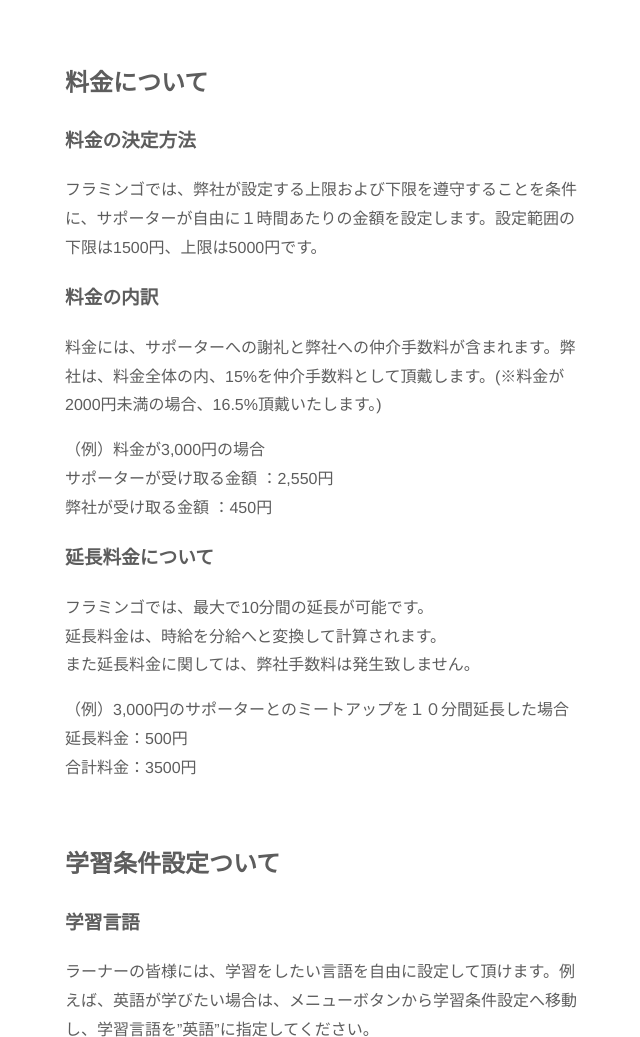
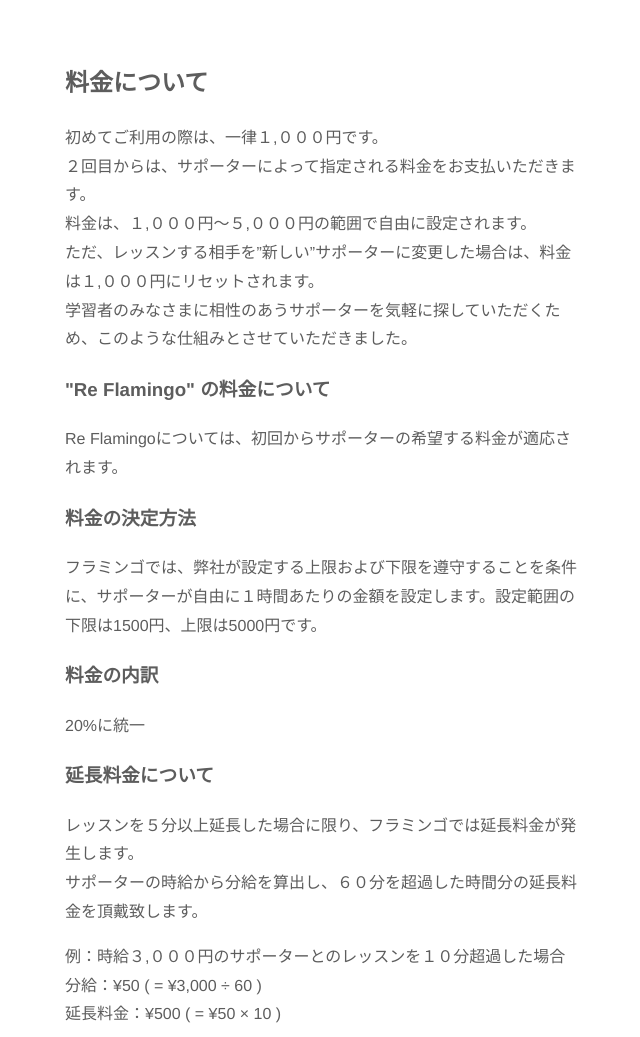
Before and after one commit to p-chan/flamingo_learner, a plain HTML site: page faq/index.html in a window 1280 px wide. Shown: the part 360-1397 px from the top of the page, without its empty margins (315-955 px from the left). Drawn offline with Linux system fonts and the light colour scheme.

Commit message:
FAQの文言を変更

```diff
--- a/faq/index.html
+++ b/faq/index.html
@@ -27,19 +27,24 @@
     <section class="article__contents">
       <section class="article__contents__group">
         <h2>料金について</h2>
+        <p>初めてご利用の際は、一律１,０００円です。<br>２回目からは、サポーターによって指定される料金をお支払いただきます。<br>料金は、１,０００円〜５,０００円の範囲で自由に設定されます。<br>ただ、レッスンする相手を”新しい”サポーターに変更した場合は、料金は１,０００円にリセットされます。<br>学習者のみなさまに相性のあうサポーターを気軽に探していただくため、このような仕組みとさせていただきました。</p>
+        <section>
+          <h3>"Re Flamingo" の料金について</h3>
+          <p>Re Flamingoについては、初回からサポーターの希望する料金が適応されます。</p>
+        </section>
         <section>
           <h3>料金の決定方法</h3>
           <p>フラミンゴでは、弊社が設定する上限および下限を遵守することを条件に、サポーターが自由に１時間あたりの金額を設定します。設定範囲の下限は1500円、上限は5000円です。</p>
         </section>
         <section>
           <h3>料金の内訳</h3>
-          <p>料金には、サポーターへの謝礼と弊社への仲介手数料が含まれます。弊社は、料金全体の内、15%を仲介手数料として頂戴します。(※料金が2000円未満の場合、16.5%頂戴いたします。)</p>
-          <p>（例）料金が3,000円の場合<br>サポーターが受け取る金額  ：2,550円<br>弊社が受け取る金額   ：450円</p>
+          <p>20%に統一</p>
         </section>
         <section>
           <h3>延長料金について</h3>
-          <p>フラミンゴでは、最大で10分間の延長が可能です。<br>延長料金は、時給を分給へと変換して計算されます。<br>また延長料金に関しては、弊社手数料は発生致しません。</p>
-          <p>（例）3,000円のサポーターとのミートアップを１０分間延長した場合<br>延長料金：500円<br>合計料金：3500円</p>
+          <p>レッスンを５分以上延長した場合に限り、フラミンゴでは延長料金が発生します。<br>サポーターの時給から分給を算出し、６０分を超過した時間分の延長料金を頂戴致します。</p>
+          <p>例：時給３,０００円のサポーターとのレッスンを１０分超過した場合<br>分給：¥50 ( = ¥3,000 ÷ 60 )<br>延長料金：¥500 ( = ¥50 × 10 )</p>
+          <p>※延長料金が発生する際は、レッスン開始から計測し60分経過した時点から65分経過した時点の間、つまり5分間も延長料金の発生対象となります。ご注意ください。</p>
         </section>
       </section>
       <section class="article__contents__group">
```
